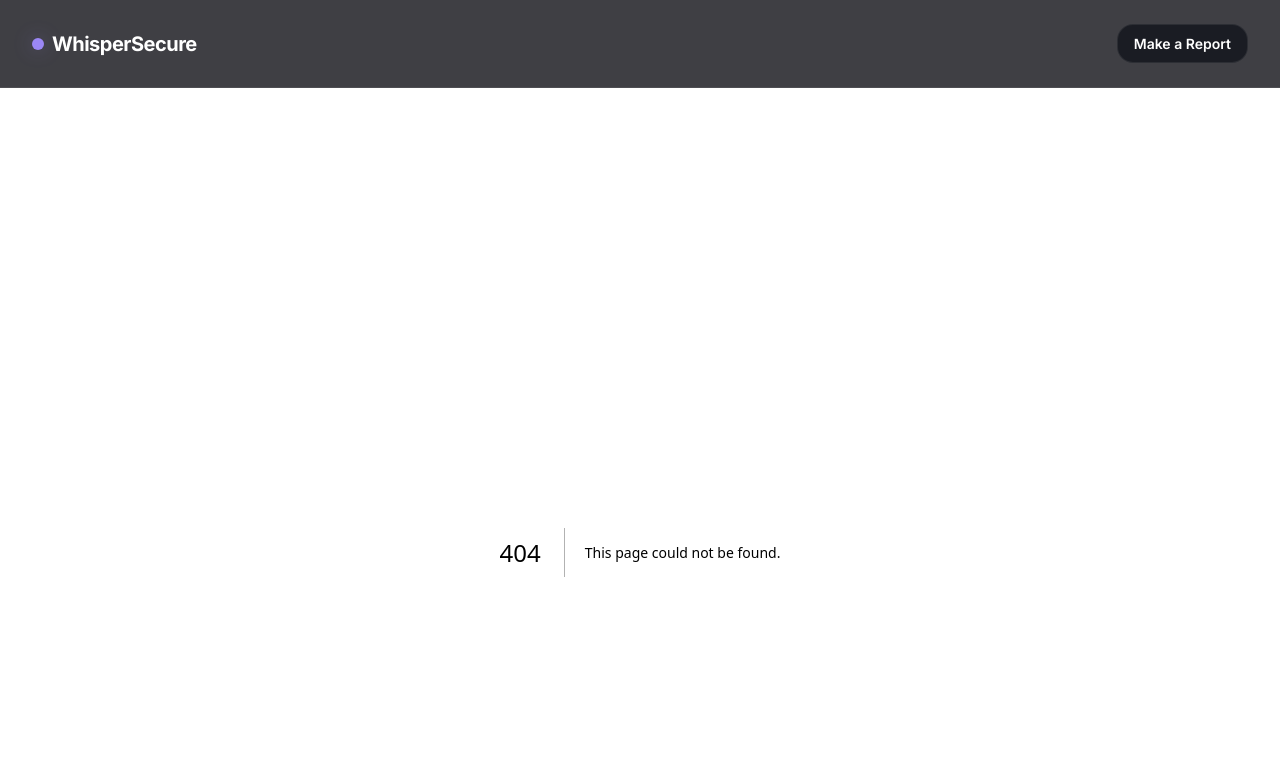
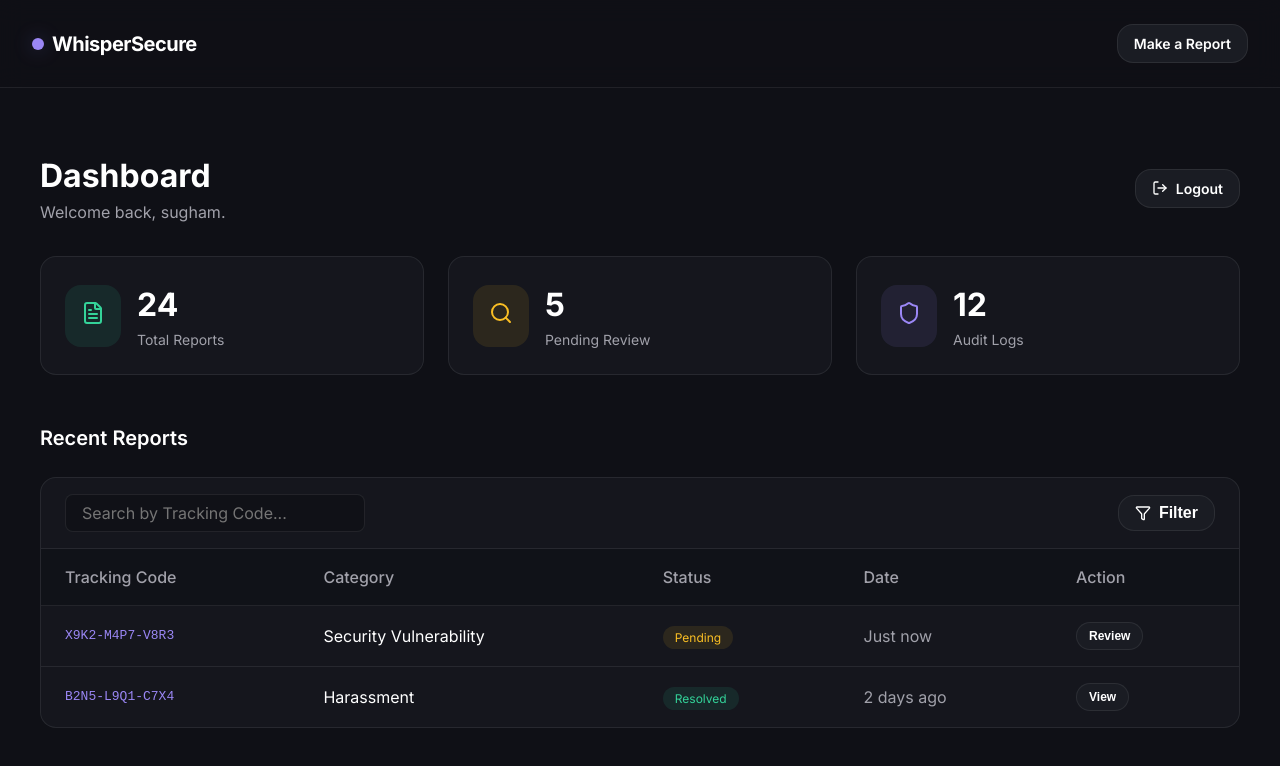
Before and after one commit to mrsreeindian/cyber-report, a Next.js app: page /admin/dashboard in a window 1280 px wide. Before the commit this address had no page. Shown: the top 766 px of the page. Built offline with nearby package versions, Linux system fonts and the light colour scheme.

Commit message:
Add admin dashboard and seed script with admin credentials

```diff
--- a/package.json
+++ b/package.json
@@ -29,6 +29,10 @@
     "eslint": "^9",
     "eslint-config-next": "16.2.12",
     "prisma": "^7.9.1",
+    "tsx": "^4.23.1",
     "typescript": "^5"
+  },
+  "prisma": {
+    "seed": "tsx prisma/seed.ts"
   }
 }
--- /dev/null
+++ b/src/app/admin/dashboard/page.tsx
@@ -0,0 +1,102 @@
+'use client';
+
+import { FileText, Search, Shield, Filter, LogOut } from 'lucide-react';
+import Link from 'next/link';
+
+export default function AdminDashboard() {
+  return (
+    <div className="animate-fade-in" style={{ width: '100%', maxWidth: '1200px', margin: '0 auto' }}>
+      <div style={{ display: 'flex', justifyContent: 'space-between', alignItems: 'center', marginBottom: '2rem' }}>
+        <div>
+          <h1 style={{ fontSize: '2rem', fontWeight: 700 }}>Dashboard</h1>
+          <p style={{ color: 'var(--text-secondary)' }}>Welcome back, sugham.</p>
+        </div>
+
+        <Link href="/admin" className="btn btn-secondary" style={{ padding: '0.5rem 1rem', fontSize: '0.875rem' }}>
+          <LogOut size={16} /> Logout
+        </Link>
+      </div>
+
+      <div style={{ display: 'grid', gridTemplateColumns: 'repeat(auto-fit, minmax(250px, 1fr))', gap: '1.5rem', marginBottom: '3rem' }}>
+        <div className="glass-panel" style={{ padding: '1.5rem', display: 'flex', alignItems: 'center', gap: '1rem' }}>
+          <div style={{ padding: '1rem', background: 'rgba(52, 211, 153, 0.1)', color: 'var(--success)', borderRadius: 'var(--radius-lg)' }}>
+            <FileText size={24} />
+          </div>
+          <div>
+            <div style={{ fontSize: '2rem', fontWeight: 700 }}>24</div>
+            <div style={{ color: 'var(--text-secondary)', fontSize: '0.875rem' }}>Total Reports</div>
+          </div>
+        </div>
+
+        <div className="glass-panel" style={{ padding: '1.5rem', display: 'flex', alignItems: 'center', gap: '1rem' }}>
+          <div style={{ padding: '1rem', background: 'rgba(251, 191, 36, 0.1)', color: 'var(--warning)', borderRadius: 'var(--radius-lg)' }}>
+            <Search size={24} />
+          </div>
+          <div>
+            <div style={{ fontSize: '2rem', fontWeight: 700 }}>5</div>
+            <div style={{ color: 'var(--text-secondary)', fontSize: '0.875rem' }}>Pending Review</div>
+          </div>
+        </div>
+
+        <div className="glass-panel" style={{ padding: '1.5rem', display: 'flex', alignItems: 'center', gap: '1rem' }}>
+          <div style={{ padding: '1rem', background: 'rgba(155, 135, 245, 0.1)', color: 'var(--primary)', borderRadius: 'var(--radius-lg)' }}>
+            <Shield size={24} />
+          </div>
+          <div>
+            <div style={{ fontSize: '2rem', fontWeight: 700 }}>12</div>
+            <div style={{ color: 'var(--text-secondary)', fontSize: '0.875rem' }}>Audit Logs</div>
+          </div>
+        </div>
+      </div>
+
+      <h2 style={{ fontSize: '1.25rem', fontWeight: 600, marginBottom: '1.5rem' }}>Recent Reports</h2>
+
+      <div className="glass-panel" style={{ overflow: 'hidden' }}>
+        <div style={{ padding: '1rem 1.5rem', borderBottom: '1px solid var(--border)', display: 'flex', justifyContent: 'space-between', alignItems: 'center' }}>
+          <div className="form-group" style={{ marginBottom: 0, width: '300px' }}>
+            <input type="text" className="form-input" placeholder="Search by Tracking Code..." style={{ padding: '0.5rem 1rem' }} />
+          </div>
+          <button className="btn btn-secondary" style={{ padding: '0.5rem 1rem' }}>
+            <Filter size={16} /> Filter
+          </button>
+        </div>
+
+        <table style={{ width: '100%', borderCollapse: 'collapse', textAlign: 'left' }}>
+          <thead>
+            <tr style={{ backgroundColor: 'rgba(0,0,0,0.2)', borderBottom: '1px solid var(--border)' }}>
+              <th style={{ padding: '1rem 1.5rem', color: 'var(--text-secondary)', fontWeight: 500 }}>Tracking Code</th>
+              <th style={{ padding: '1rem 1.5rem', color: 'var(--text-secondary)', fontWeight: 500 }}>Category</th>
+              <th style={{ padding: '1rem 1.5rem', color: 'var(--text-secondary)', fontWeight: 500 }}>Status</th>
+              <th style={{ padding: '1rem 1.5rem', color: 'var(--text-secondary)', fontWeight: 500 }}>Date</th>
+              <th style={{ padding: '1rem 1.5rem', color: 'var(--text-secondary)', fontWeight: 500 }}>Action</th>
+            </tr>
+          </thead>
+          <tbody>
+            <tr style={{ borderBottom: '1px solid var(--border)' }}>
+              <td style={{ padding: '1rem 1.5rem', fontFamily: 'monospace', color: 'var(--primary)' }}>X9K2-M4P7-V8R3</td>
+              <td style={{ padding: '1rem 1.5rem' }}>Security Vulnerability</td>
+              <td style={{ padding: '1rem 1.5rem' }}>
+                <span style={{ padding: '0.25rem 0.75rem', borderRadius: '999px', fontSize: '0.75rem', background: 'rgba(251, 191, 36, 0.1)', color: 'var(--warning)' }}>Pending</span>
+              </td>
+              <td style={{ padding: '1rem 1.5rem', color: 'var(--text-secondary)' }}>Just now</td>
+              <td style={{ padding: '1rem 1.5rem' }}>
+                <button className="btn btn-secondary" style={{ padding: '0.375rem 0.75rem', fontSize: '0.75rem' }}>Review</button>
+              </td>
+            </tr>
+            <tr>
+              <td style={{ padding: '1rem 1.5rem', fontFamily: 'monospace', color: 'var(--primary)' }}>B2N5-L9Q1-C7X4</td>
+              <td style={{ padding: '1rem 1.5rem' }}>Harassment</td>
+              <td style={{ padding: '1rem 1.5rem' }}>
+                <span style={{ padding: '0.25rem 0.75rem', borderRadius: '999px', fontSize: '0.75rem', background: 'rgba(52, 211, 153, 0.1)', color: 'var(--success)' }}>Resolved</span>
+              </td>
+              <td style={{ padding: '1rem 1.5rem', color: 'var(--text-secondary)' }}>2 days ago</td>
+              <td style={{ padding: '1rem 1.5rem' }}>
+                <button className="btn btn-secondary" style={{ padding: '0.375rem 0.75rem', fontSize: '0.75rem' }}>View</button>
+              </td>
+            </tr>
+          </tbody>
+        </table>
+      </div>
+    </div>
+  );
+}
```
Also changed, not shown: prisma/seed.ts (added, +35 -0 lines), src/app/admin/page.tsx (added, +85 -0 lines), 1 other file (tests, documents, lock files or other folders).
